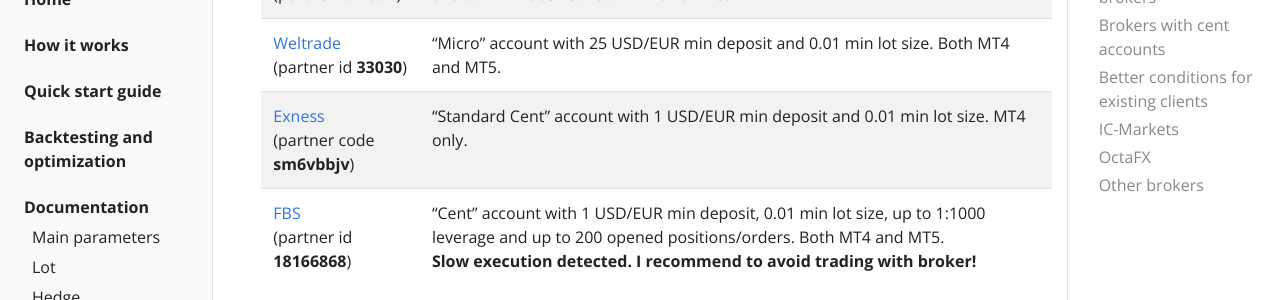
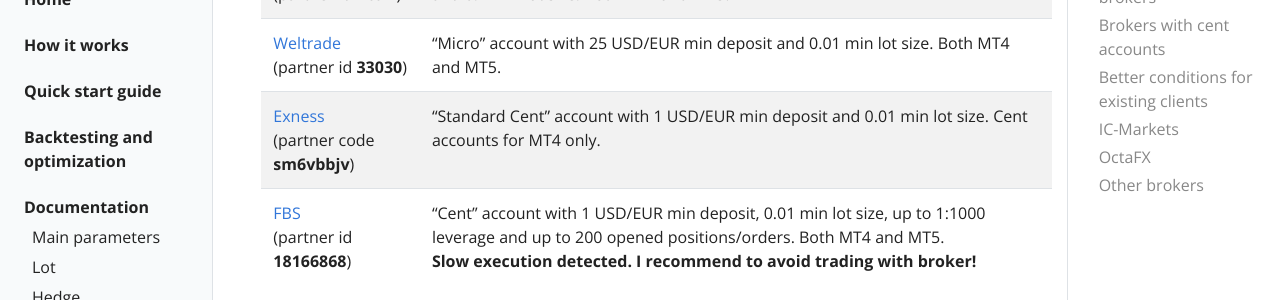
Before and after one commit to komposter/CommunityPowerEA.com, a Jekyll site: the page built from pages/brokers.md, in a window 1280 px wide and 900 px high, scrolled down 1492 px. Shown: the part 155-455 px from the top of the window. Built offline with Jekyll 4.4.1, drawn with Linux system fonts in a browser that asks for light colours.

Commit message:
Content change

```diff
--- a/pages/brokers.md
+++ b/pages/brokers.md
@@ -38,7 +38,7 @@
 |--------------------------------------------------------------------------------------------------------------|--------------------------------------------------------------------------------------------------------------------------------------------------------------------------------------------------------------------------|
 | [RoboForex](https://roboforex.com/forex-trading/trading/cent-account/?a=httm) <br />(partner id **httm**)    | “Pro-Cent” account with 10 USD/EUR min deposit (CNY and GOLD also available) and 0.1 min lot size. Both MT4 and MT5.                                                                                                     |
 | [Weltrade](https://www.weltrade.com/trading/type_account/?r1=ipartner&r2=33030) <br />(partner id **33030**) | “Micro” account with 25 USD/EUR min deposit and 0.01 min lot size. Both MT4 and MT5.                                                                                                                                     |
-| [Exness](https://one.exness-track.com/a/sm6vbbjv)<br />(partner code **sm6vbbjv**)                           | “Standard Cent” account with 1 USD/EUR min deposit and 0.01 min lot size. MT4 only.                                                                                                                                      |
+| [Exness](https://one.exness-track.com/a/sm6vbbjv)<br />(partner code **sm6vbbjv**)                           | “Standard Cent” account with 1 USD/EUR min deposit and 0.01 min lot size. Cent accounts for MT4 only.                                                                                                                    |
 | [FBS](https://fbs.com/?ppk=komposter) <br />(partner id **18166868**)                                        | “Cent” account with 1 USD/EUR min deposit, 0.01 min lot size, up to 1:1000 leverage and up to 200 opened positions/orders. Both MT4 and MT5.<br />**Slow execution detected. I recommend to avoid trading with broker!** |
 
 
```
